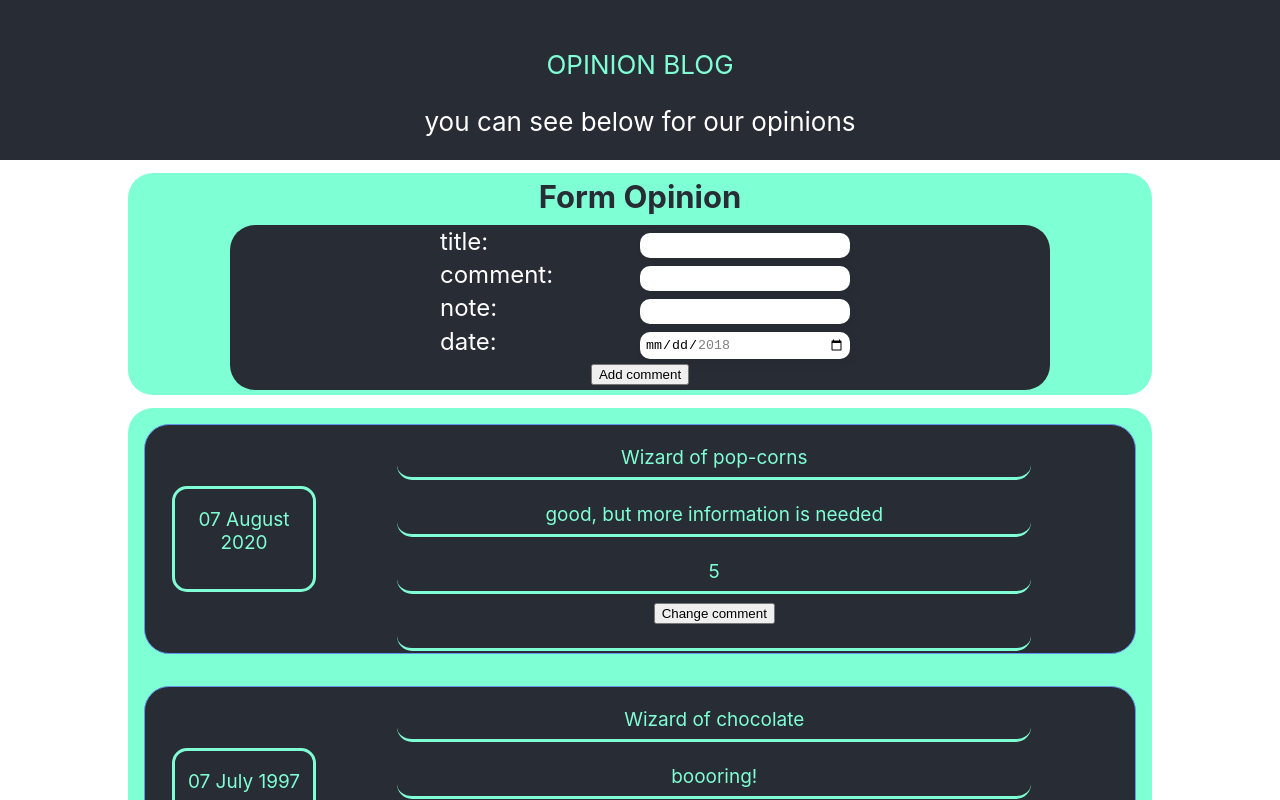
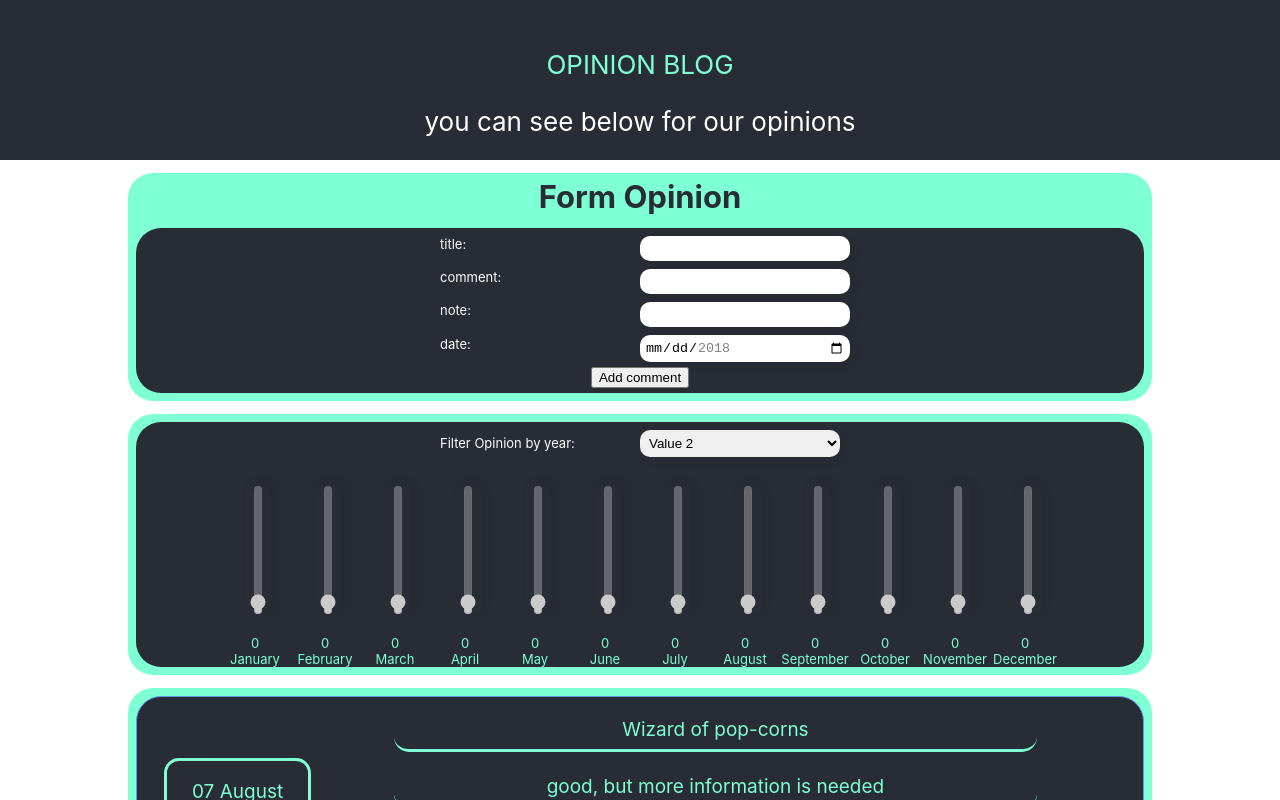
Before and after one commit to RaulSotoNakao/react-opinions-app, a React (Create React App) app: page / in a window 1280 px wide. Shown: the top 800 px of the page. Built offline with nearby package versions, Linux system fonts and the light colour scheme.

Commit message:
add filter component

```diff
--- a/src/components/Opinions/OpinionContent/OpinionContent.css
+++ b/src/components/Opinions/OpinionContent/OpinionContent.css
@@ -2,7 +2,7 @@
     background-color: #282c34;
     color: rgb(41, 64, 65);
     border: 1px solid cornflowerblue;
-    margin: 1rem;
+    margin: 0.5rem;
     width: 100%;
 
   }
--- /dev/null
+++ b/src/components/Opinions/OpinionFilter/OpinionFilter.css
@@ -0,0 +1,8 @@
+.opinion-filter {
+  background-color: #282c34;
+  width: 100%;
+  margin: 0.5rem;
+  display: flex;
+  flex-direction: row;
+  align-items: center;
+}
--- /dev/null
+++ b/src/components/Opinions/OpinionFilter/OpinionFilter.js
@@ -0,0 +1,43 @@
+import './OpinionFilter.css';
+import Card from '../../UI/Card/Card.js'
+import FormItem from '../../UI/Form/FormItem';
+import VerticalSlide from '../../UI/VerticalSlide/VerticalSlide.js'
+import React, { useState } from 'react';
+
+function OpinionFilter(props) {
+
+    const [yearSelected, setYearSelected] = useState({ year: '0' });
+
+    const yearFilterHandler = (event) => {
+        console.log(event.target.value);
+        setYearSelected({ year: event.target.value })
+    }
+
+    return (
+        <Card className="opinion-filter">
+            <Card className="opinion-filter">
+                <FormItem label="Filter Opinion by year">
+                    <select name="select" onChange={yearFilterHandler}>
+                        <option value="value1">Value 1</option>
+                        <option value="value2" selected>Value 2</option>
+                        <option value="value3">Value 3</option>
+                    </select>
+                </FormItem>
+            </Card>
+            <VerticalSlide label="January" />
+            <VerticalSlide label="February" />
+            <VerticalSlide label="March" />
+            <VerticalSlide label="April" />
+            <VerticalSlide label="May" />
+            <VerticalSlide label="June" />
+            <VerticalSlide label="July" />
+            <VerticalSlide label="August" />
+            <VerticalSlide label="September" />
+            <VerticalSlide label="October" />
+            <VerticalSlide label="November" />
+            <VerticalSlide label="December" />
+        </Card>
+    );
+}
+
+export default OpinionFilter;
--- a/src/components/Opinions/OpinionForm/OpinionForm.css
+++ b/src/components/Opinions/OpinionForm/OpinionForm.css
@@ -1,10 +1,10 @@
 .opinion-form {
   background-color: #282c34;
-  width: 80%;
-  margin: 5px;
+  width: 100%;
+  margin: 0.5rem;
 }
 
-input {
+input, select {
   width: 100%;
   box-shadow:4px 4px 10px rgba(0,0,0,0.06);
   border:0;
--- a/src/components/UI/Form/FormItem.css
+++ b/src/components/UI/Form/FormItem.css
@@ -6,7 +6,7 @@
     width: 200px;
     text-align: left;
     color: white;
-    font-size: calc(8px + 2vmin);
+    font-size: calc(5px + 1vmin);
 
 }
 
--- /dev/null
+++ b/src/components/UI/VerticalSlide/VerticalSlide.css
@@ -0,0 +1,26 @@
+.slider-wrapper {
+  display: inline-block;
+  width: 20px;
+  height: 170px;
+  padding: 0;
+}
+
+.slider-wrapper input {
+  width: 120px;
+  margin: 0;
+  transform-origin: 75px 75px;
+  transform: rotate(-90deg);
+
+}
+.slider-content{
+    display: flex;
+    flex-direction: column;
+    align-items: center;
+    width: 70px;
+}
+
+.slider-label {
+    color:aquamarine;
+    font-size: calc(5px + 1vmin);
+
+}
--- /dev/null
+++ b/src/components/UI/VerticalSlide/VerticalSlide.js
@@ -0,0 +1,28 @@
+import './VerticalSlide.css';
+import React, { useState } from 'react';
+
+function VerticalSlide(props) {
+
+    const [slideValue, setSlideValue] = useState({ enteredSlideValue: '0' });
+
+
+    const slideChangeHandler = (event) => {
+        setSlideValue({ enteredSlideValue: event.target.value })
+    }
+
+    return (
+        <div className="slider-content">
+            <div className="slider-wrapper">
+                <input type="range" disabled = {true} min="0" max="10" value={slideValue.enteredSlideValue} step="1" onChange={slideChangeHandler} />
+            </div>
+            <div className="slider-label">
+                {slideValue.enteredSlideValue}
+            </div>
+            <div className="slider-label">
+                {props.label}
+            </div>
+        </div>
+    );
+}
+
+export default VerticalSlide;
--- a/src/views/Opinions/Opinions.js
+++ b/src/views/Opinions/Opinions.js
@@ -1,9 +1,13 @@
 import './Opinions.css';
 import OpinionContent from '../../components/Opinions/OpinionContent/OpinionContent.js';
 import Card from '../../components/UI/Card/Card.js'
-
+import OpinionFilter from '../../components/Opinions/OpinionFilter/OpinionFilter.js'
 function Opinions(props) {
     return (
+        <div>
+            <Card className="opinions">
+                <OpinionFilter ></OpinionFilter>
+            </Card>
             <Card className="opinions">
                 <OpinionContent
                     title={props.opinions[0].title}
@@ -23,8 +27,8 @@ function Opinions(props) {
                     note={props.opinions[2].note}
                     date={props.opinions[2].date}
                 ></OpinionContent>
-
             </Card>
+        </div>
     );
 }
 
```
Lines whose indentation alone changed are shown as unchanged.
